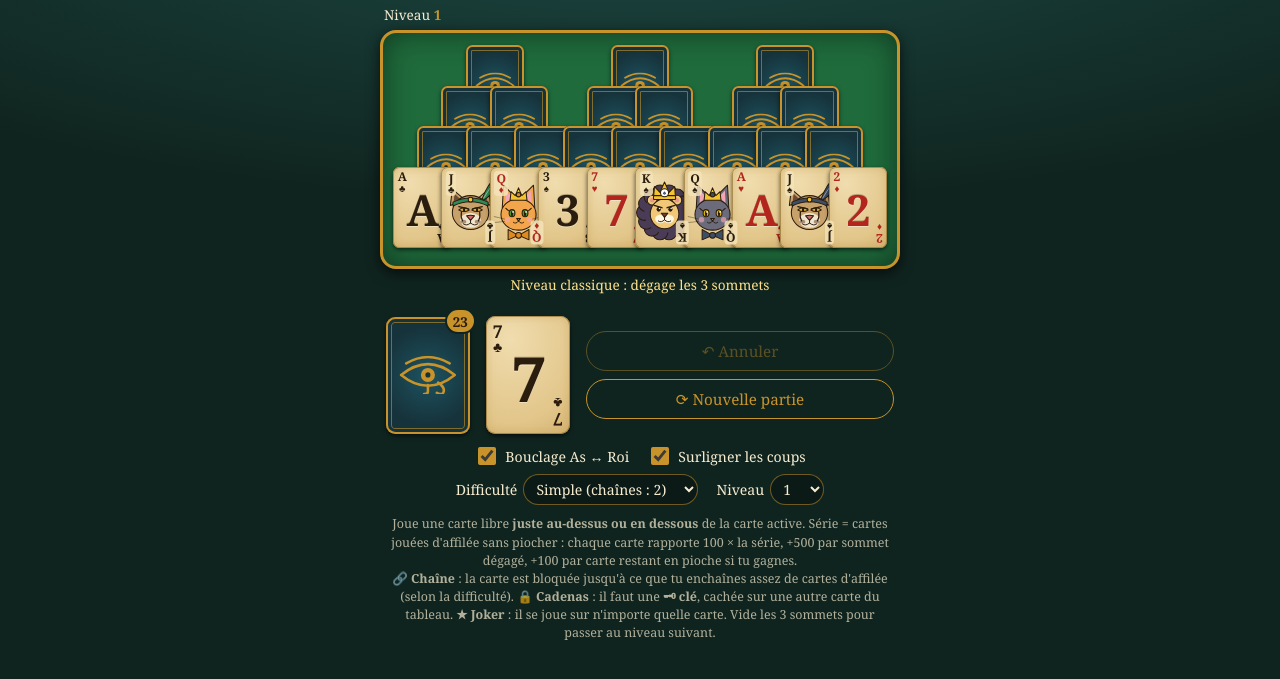
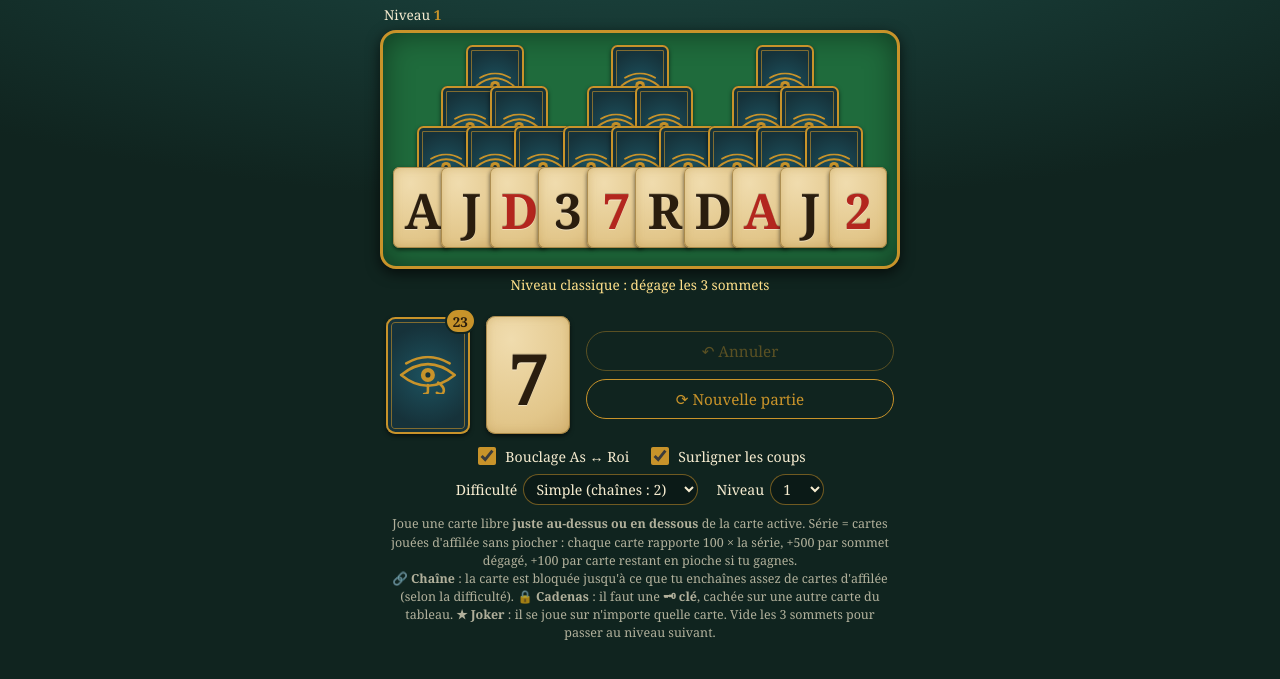
Before and after one commit to benico13300/pyramid, a plain HTML site: page docs/index.html in a window 1280 px wide. Shown: the part 107-786 px from the top of the page. Drawn offline with Linux system fonts and the light colour scheme.

Commit message:
Cartes sans coins, figures remplacées par les lettres R, D, J
- cartes.js : plus de coins ; gros chiffre ou lettre au centre (Roi = R, Dame = D, Valet = J)
- style.css : chiffres encore un peu plus gros
- sw.js : version du cache tripeaks-v5

Co-Authored-By: Claude Sonnet 5.5 <noreply@anthropic.com>
Claude-Session: https://claude.ai/code/session_01WXDstDqPXFbHD2BjnEQM2K

```diff
--- a/docs/css/style.css
+++ b/docs/css/style.css
@@ -37,7 +37,7 @@ h1 small{font-size:.7em;opacity:.7;font-weight:400}
 .br{bottom:.35em;right:.38em;transform:rotate(180deg)}
 .mid{position:absolute;inset:0;display:flex;align-items:center;justify-content:center;font-size:2.4em}
 /* Gros chiffre central : il remplit la carte, comme dans le jeu de référence */
-.mid.num{font-size:3.7em;font-weight:900;letter-spacing:-.03em;padding-top:.08em;text-shadow:0 1px 0 #fff6,0 -1px 0 #0003}
+.mid.num{font-size:4.2em;font-weight:900;letter-spacing:-.03em;padding-top:.08em;text-shadow:0 1px 0 #fff6,0 -1px 0 #0003}
 .mid.num.dix{font-size:3em;letter-spacing:-.1em;padding-right:.1em}
 .face.fig .art{left:-6%;right:-6%}
 .fig .corner{background:#f3e3b8d9;border-radius:.3em;padding:.1em .16em;z-index:2}
@@ -49,7 +49,7 @@ h1 small{font-size:.7em;opacity:.7;font-weight:400}
 
 /* ---------- joker, obstacles ---------- */
 .joker{background:linear-gradient(160deg,#fff1c2,#f0c860 55%,#e0a526);color:#4a2c00}
-.joker .art{top:46%;left:12%;right:12%}
+.joker .art{top:44%;left:10%;right:10%}
 .mot{position:absolute;left:0;right:0;bottom:.5em;text-align:center;font-weight:700;font-size:.55em;letter-spacing:.12em}
 .ico{position:absolute;pointer-events:none;filter:drop-shadow(0 1px 2px #000a)}
 .ico svg{display:block;width:100%;height:auto}
--- a/docs/js/cartes.js
+++ b/docs/js/cartes.js
@@ -130,24 +130,21 @@ function injecterDefs() {
   document.body.prepend(svg);
 }
 
-// Une face de carte. c = { valeur, couleur, rang }, w = largeur en pixels (facultatif)
+// Une face de carte. c = { valeur, couleur }, w = largeur en pixels (facultatif)
+// Pas de coins : un gros chiffre (ou lettre) au centre. Roi = R, Dame = D, Valet = J.
+const LETTRES = { 1: 'A', 11: 'J', 12: 'D', 13: 'R' };
 function elCarte(c, w) {
   const d = document.createElement('div');
+  if (w) d.style.setProperty('--w', w + 'px');
   if (c.valeur === 0) {   // le joker
     d.className = 'card face joker';
-    if (w) d.style.setProperty('--w', w + 'px');
-    d.innerHTML = '<span class="corner tl">★</span><div class="art"><svg viewBox="0 0 100 100" role="img" aria-label="Joker"><use href="#scarabee"/></svg></div>' +
-                  '<span class="mot">JOKER</span><span class="corner br">★</span>';
+    d.innerHTML = '<div class="art"><svg viewBox="0 0 100 100" role="img" aria-label="Joker"><use href="#scarabee"/></svg></div>' +
+                  '<span class="mot">JOKER</span>';
     return d;
   }
-  d.className = 'card face' + (COULEURS[c.couleur].rouge ? ' red' : '') + (c.valeur >= 11 ? ' fig' : '');
-  if (w) d.style.setProperty('--w', w + 'px');
-  const s = COULEURS[c.couleur].sym, r = RANGS[c.valeur - 1];
-  const coin = cls => `<span class="corner ${cls}">${r}<small>${s}</small></span>`;
-  const centre = c.valeur >= 11
-    ? `<div class="art"><svg viewBox="0 0 100 100" role="img" aria-label="${c.valeur === 13 ? 'Roi' : c.valeur === 12 ? 'Reine' : 'Valet'}"><use href="#fig-${c.valeur}-${c.couleur}"/></svg></div>`
-    : `<span class="mid num${r === '10' ? ' dix' : ''}">${r}</span>`;   // gros chiffre central, comme sur les cartes papyrus
-  d.innerHTML = coin('tl') + centre + coin('br');
+  d.className = 'card face' + (COULEURS[c.couleur].rouge ? ' red' : '');
+  const r = LETTRES[c.valeur] || String(c.valeur);
+  d.innerHTML = `<span class="mid num${r === '10' ? ' dix' : ''}">${r}</span>`;
   return d;
 }
 
--- a/docs/sw.js
+++ b/docs/sw.js
@@ -2,7 +2,7 @@
    Stratégie : on sert la copie en cache tout de suite, et on la met à jour
    en arrière-plan (la nouvelle version apparaît au lancement suivant).
    Pour forcer une mise à jour : changer VERSION. */
-const VERSION = 'tripeaks-v4';
+const VERSION = 'tripeaks-v5';
 const FICHIERS = [
   './', 'index.html', 'css/style.css', 'manifest.json',
   'js/config.js', 'js/logique.js', 'js/cartes.js', 'js/api.js', 'js/ui.js',
```
